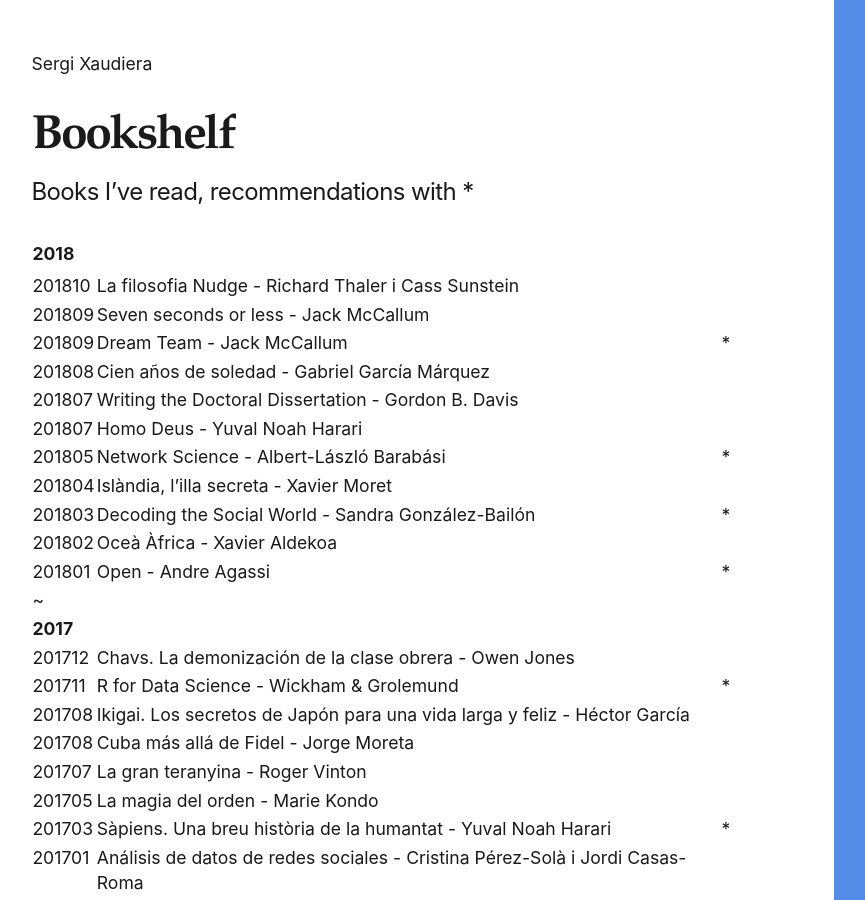
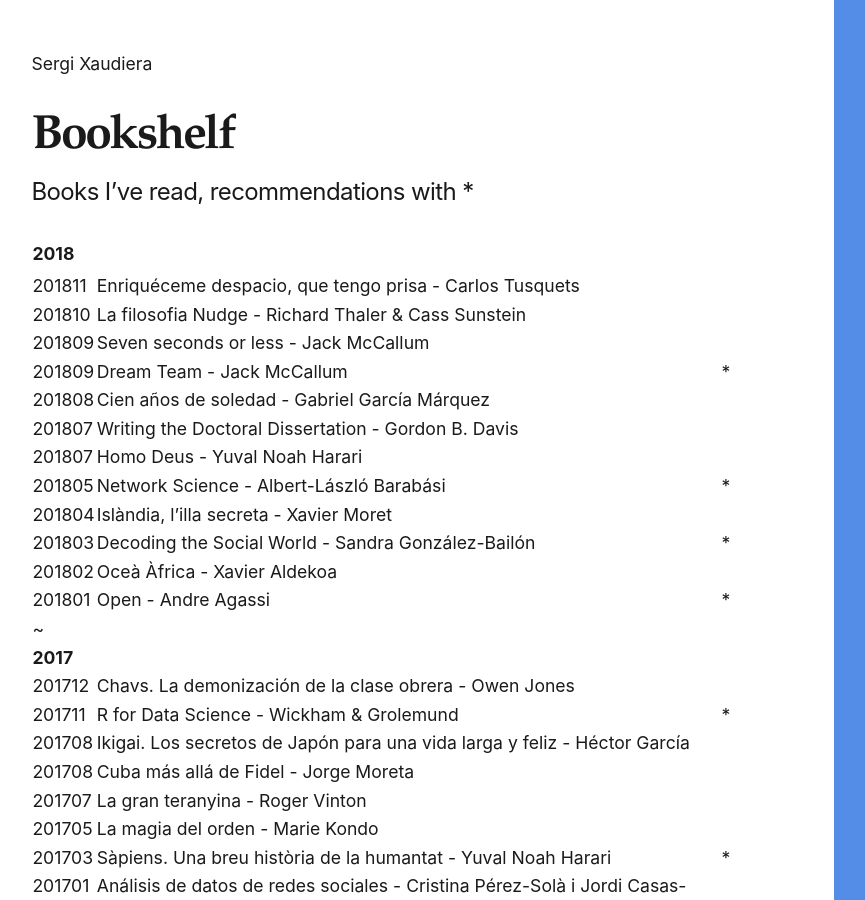
Before and after one commit to sergixaudiera/sergixaudiera.github.io, a Jekyll site: the page built from library.md, in a window 1280 px wide and 900 px high. Shown: the whole window, without its empty margins (71-936 px from the left). Built offline with Jekyll 4.4.1, drawn with Linux system fonts in a browser that asks for light colours.

Commit message:
+ enriquécem despacio, que tengo prisa

```diff
--- a/library.md
+++ b/library.md
@@ -9,7 +9,8 @@ permalink: /library/
 
 |**2018** | | |
 | :---- | ------| ---: |
-| 201810 | La filosofia Nudge - Richard Thaler i Cass Sunstein|
+| 201811 | Enriquéceme despacio, que tengo prisa - Carlos Tusquets|
+| 201810 | La filosofia Nudge - Richard Thaler & Cass Sunstein|
 | 201809 | Seven seconds or less - Jack McCallum|
 | 201809 | Dream Team - Jack McCallum|*|
 | 201808 | Cien años de soledad - Gabriel García Márquez|
```
